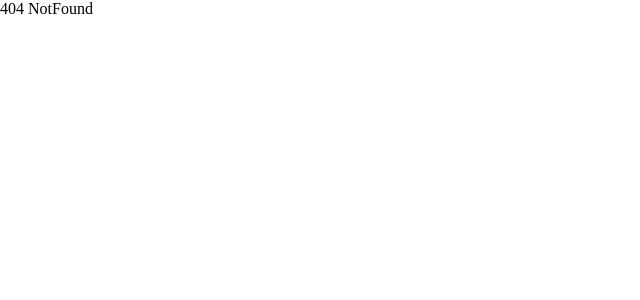
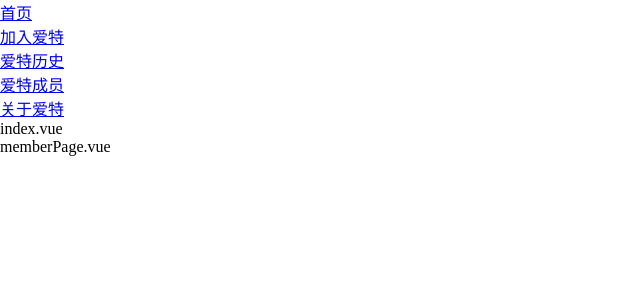
Before and after one commit to woziji2200/at-website, a Vue app: page /index/member in a window 1280 px wide. Before the commit this address led to /404. Shown: the top 300 px of the page, without its empty margins (0-640 px from the left). Built offline with nearby package versions, Linux system fonts and the light colour scheme.

Commit message:
fix: router不全

```diff
--- a/src/router/index.js
+++ b/src/router/index.js
@@ -7,6 +7,7 @@ import indexPage from '../views/index/indexPage/indexPage.vue'
 import aboutPage from '../views/index/aboutPage/aboutPage.vue'
 import historyPage from '../views/index/historyPage/historyPage.vue'
 import signUpPage from '../views/index/signUpPage/signUpPage.vue'
+import memberPage from '../views/index/memberPage/memberPage.vue'
 
 import admin from '../views/admin/admin.vue'
 import loginPage from '../views/admin/loginPage/loginPage.vue'
@@ -45,6 +46,11 @@ const routes = [
                 path: '/index/signUp',
                 name: 'signUpPage',
                 component: signUpPage
+            },
+            {
+                path: '/index/member',
+                name: 'memberPage',
+                component: memberPage
             },
 
         ],
--- a/src/views/admin/registrantPage/registrantPage.vue
+++ b/src/views/admin/registrantPage/registrantPage.vue
@@ -336,11 +336,12 @@ export default {
             this.tableLoading = false
         },
         async changeProfile() {
-            this.dialogVisible = false
             let changeProfileStatus = await this.$http.post("/registrant/", this.newItemObj)
             if (changeProfileStatus.status == 200) {
                 await this.refreshDate();
                 this.$message({ message: '修改成功', type: 'success' });
+                this.dialogVisible = false
+
             } else {
                 this.$message({ message: '修改失败, code: ' + changeProfileStatus.status + ", " + changeProfileStatus.statusText, type: 'error' });
             }
--- a/src/views/index/index.vue
+++ b/src/views/index/index.vue
@@ -22,7 +22,10 @@ export default {
             }, {
                 'name': '爱特历史',
                 'path': '/index/history'
-            }, {
+            },  {
+                'name': '爱特成员',
+                'path': '/index/member'
+            },{
                 'name': '关于爱特',
                 'path': '/index/about'
             }]
--- /dev/null
+++ b/src/views/index/memberPage/memberPage.vue
@@ -0,0 +1,19 @@
+<template>
+    <div id="app">
+        memberPage.vue
+    </div >
+</template>
+<script>
+export default {
+
+    data() {
+        return {
+
+        }
+    }
+}
+</script>
+
+<style>
+
+</style>
```
